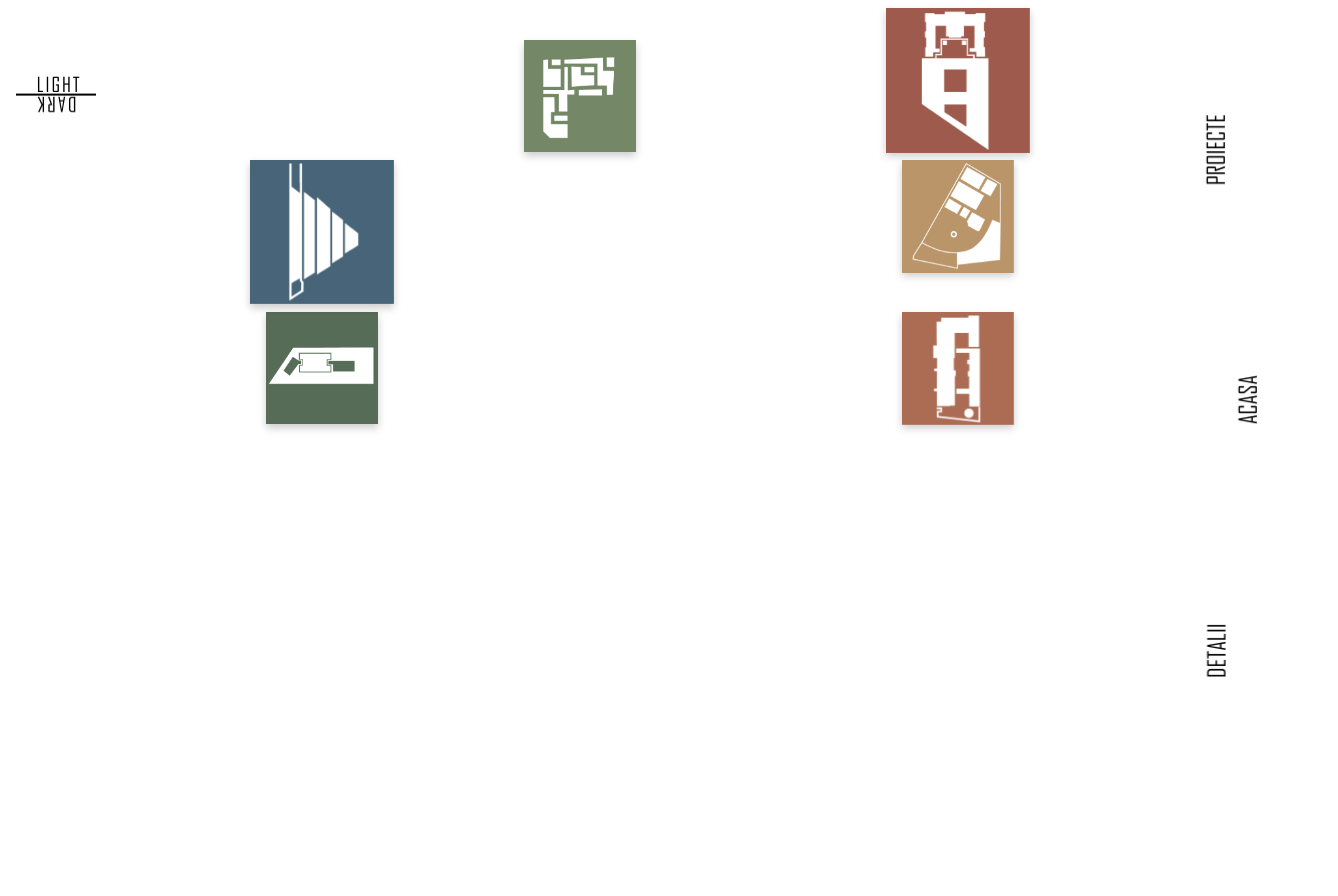
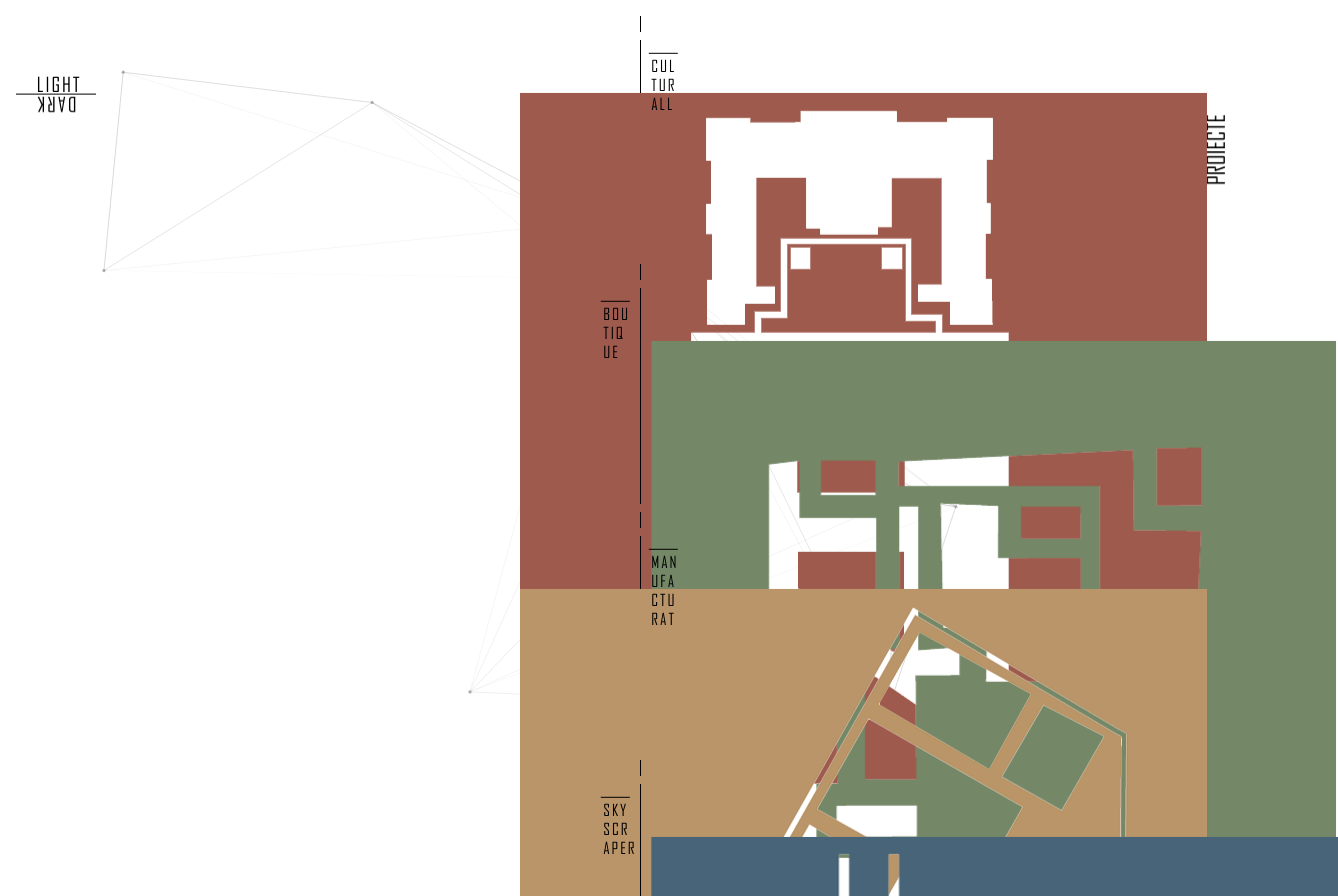
Before and after one commit to ITSchool-Web-Heroines/Proiect-Final, a Next.js app: page /projects in a window 1280 px wide. Shown: the top 896 px of the page, 1338 px wide, since content can reach past the window. Before the commit the page ends 800 px from the top, so only its background shows below. Built offline with nearby package versions, Linux system fonts and the light colour scheme.

Commit message:
ChangeThemeProjects.AddNewComponents.

```diff
--- a/components/CustomParticles/CustomParticles.module.scss
+++ b/components/CustomParticles/CustomParticles.module.scss
@@ -1,5 +1,5 @@
 .particles {
-  opacity: 0.3;
+  opacity: 0.4;
   z-index: -10;
   transition: none;
 }
--- a/components/FlipCard/FlipCard.js
+++ /dev/null
@@ -1,37 +0,0 @@
-import React, { useState } from "react";
-
-import Image from "next/future/image";
-import NavLink from "../NavLink";
-
-import styles from "./FlipCard.module.scss";
-
-export default function FlipCard(props) {
-  const [isFlipped, setIsFlipped] = useState(false);
-  const { name } = props;
-  function flip() {
-    setIsFlipped(!isFlipped);
-  }
-  return (
-    <div className={styles.container} onClick={flip}>
-      <div
-        className={`${styles.card} ${styles[name]} ${
-          isFlipped ? styles.isFlipped : ""
-        }`}
-      >
-        <Image
-          className={`${styles.card_front} ${styles.card_face}`}
-          src={props.source}
-          alt="LogoProiect"
-        />
-        <div
-          className={`${styles.card_back} ${styles.card_face}`}
-          style={props.styles}
-        >
-          <NavLink href={`${props.page}`} className={styles.navlink}>
-            {name}
-          </NavLink>
-        </div>
-      </div>
-    </div>
-  );
-}
--- a/components/FlipCard/FlipCard.module.scss
+++ /dev/null
@@ -1,48 +0,0 @@
-@use "../../styles/mixins.scss" as *;
-
-.container {
-  perspective: 100rem;
-}
-.card {
-  width: 7rem;
-  height: 7rem;
-  display: block;
-  cursor: pointer;
-  transform-style: preserve-3d;
-  perspective-origin: left;
-  transform-origin: center;
-  transition: transform 1s;
-  box-shadow: 0 4px 8px 0 rgba(0, 0, 0, 0.2);
-  &.culturall,
-  &.skyscraper {
-    width: 9rem;
-    height: 9rem;
-  }
-}
-.card.isFlipped {
-  perspective-origin: right;
-  transform: rotateY(180deg);
-}
-.card:focus,
-.card:focus-within {
-  transform: translateX(-100%) rotateY(-180deg);
-}
-.card_face {
-  position: absolute;
-  width: 100%;
-  height: 100%;
-  text-align: center;
-  backface-visibility: hidden;
-}
-
-.card_back {
-  display: flex;
-  align-items: center;
-  justify-content: center;
-  transform: rotateY(180deg);
-  a {
-    @include font-details(var(--background), "ag-regular", 1.3rem);
-    text-transform: uppercase;
-    text-decoration: none;
-  }
-}
--- /dev/null
+++ b/components/LeftProject/LeftProject.js
@@ -0,0 +1,26 @@
+import React from "react";
+import Image from "next/future/image";
+
+import styles from "./LeftProject.module.scss";
+
+function LeftProject(props) {
+  return (
+    <section className={styles.left_project}>
+      <div className={styles.culturall}>
+        <Image className={styles.logo} src={props.source} alt="LogoProiect" />
+        <div className={styles.subtitle}>
+          <p>{props.subtitle}</p>
+          <p>{props.text}</p>
+        </div>
+      </div>
+      <div className={styles.title}>
+        <p>{props.title_one}</p>
+        <p>{props.title_two}</p>
+        <p>{props.title_three}</p>
+        {props.title_four && <p>{props.title_four}</p>}
+      </div>
+    </section>
+  );
+}
+
+export default LeftProject;
--- /dev/null
+++ b/components/LeftProject/LeftProject.module.scss
@@ -0,0 +1,64 @@
+@use "../../styles/mixins.scss" as *;
+
+.left_project {
+  height: 15rem;
+  width: 15rem;
+  > * {
+    position: absolute;
+  }
+  &::before {
+    content: "";
+    position: absolute;
+    width: 0.09rem;
+    transform: translate(7.5rem, 0rem);
+    height: 1rem;
+    background-color: var(--text-color);
+  }
+  &::after {
+    content: "";
+    position: absolute;
+    transform: translate(7.5rem, 1.5rem);
+    width: 0.05rem;
+    height: 13.5rem;
+    background-color: var(--text-color);
+  }
+  .title {
+    width: 7rem;
+    transform: translate(5.2rem, 2.5rem);
+    @include font-details(var(--text-color), "ag-regular", 1rem);
+    text-transform: uppercase;
+    letter-spacing: 2px;
+    &::before {
+      content: "";
+      position: absolute;
+      width: 1.8rem;
+      transform: translate(-0.15rem, -0.2rem);
+      height: 0.08rem;
+      background-color: var(--text-color);
+    }
+  }
+  .culturall {
+    @include font-details(var(--text-color), "ag-regular", 0.7rem);
+    text-transform: uppercase;
+    transform: translate(8.2rem, 4.8rem);
+    display: grid;
+    gap: 0.5rem;
+    .logo {
+      height: 7rem;
+      width: 7rem;
+    }
+    .subtitle {
+      display: grid;
+      justify-items: start;
+      gap: 0.3rem;
+      &::before {
+        content: "";
+        position: absolute;
+        width: 7rem;
+        transform: translateY(0.9rem);
+        height: 0.08rem;
+        background-color: var(--text-color);
+      }
+    }
+  }
+}
--- a/components/NavBar/NavBar.module.scss
+++ b/components/NavBar/NavBar.module.scss
@@ -3,14 +3,14 @@
 // MENU
 .menu {
   background-color: var(--background);
-  margin: auto;
   display: grid;
   z-index: 5;
   justify-items: center;
+  inset-block-start: 1rem;
+  inset-block-end: 1rem;
   grid-template-columns: 1fr 1fr 1fr;
   grid-template-rows: 1fr 1fr;
   padding: 0.5rem;
-  width: 95vw;
   a {
     @include font-details(var(--text-color), "ag-regular", 1.25rem);
     text-transform: uppercase;
@@ -31,7 +31,7 @@
     transform: translateY(1.8rem);
     background-color: var(--text-color);
     width: 95vw;
-    height: 0.15rem;
+    height: 0.08rem;
     animation: hor-menu-ani 2s;
   }
 }
@@ -57,7 +57,7 @@
       transform: translateY(0rem);
       background-color: var(--text-color);
       height: 95vh;
-      width: 0.15rem;
+      width: 0.08rem;
       animation: ver-menu-ani 2s;
     }
     a {
--- /dev/null
+++ b/components/RightProject/RightProject.js
@@ -0,0 +1,26 @@
+import React from "react";
+import Image from "next/future/image";
+
+import styles from "./RightProject.module.scss";
+
+function RightProject(props) {
+  return (
+    <section className={styles.right_project}>
+      <div className={styles.culturall}>
+        <Image className={styles.logo} src={props.source} alt="LogoProiect" />
+        <div className={styles.subtitle}>
+          <p>{props.subtitle}</p>
+          <p>{props.text}</p>
+        </div>
+      </div>
+      <div className={styles.title}>
+        <p>{props.title_one}</p>
+        <p>{props.title_two}</p>
+        <p>{props.title_three}</p>
+        {props.title_four && <p>{props.title_four}</p>}
+      </div>
+    </section>
+  );
+}
+
+export default RightProject;
--- /dev/null
+++ b/components/RightProject/RightProject.module.scss
@@ -0,0 +1,64 @@
+@use "../../styles/mixins.scss" as *;
+
+.right_project {
+  height: 15rem;
+  width: 15rem;
+  > * {
+    position: absolute;
+  }
+  &::before {
+    content: "";
+    position: absolute;
+    width: 0.09rem;
+    transform: translate(7.5rem, 0rem);
+    height: 1rem;
+    background-color: var(--text-color);
+  }
+  &::after {
+    content: "";
+    position: absolute;
+    width: 0.01rem;
+    transform: translate(7.5rem, 1.5rem);
+    height: 13.5rem;
+    background-color: var(--text-color);
+  }
+  .title {
+    width: 7rem;
+    transform: translate(8.2rem, 2.5rem);
+    @include font-details(var(--text-color), "ag-regular", 1rem);
+    text-transform: uppercase;
+    letter-spacing: 2px;
+    &::before {
+      content: "";
+      position: absolute;
+      width: 1.8rem;
+      transform: translate(-0.15rem, -0.2rem);
+      height: 0.08rem;
+      background-color: var(--text-color);
+    }
+  }
+  .culturall {
+    @include font-details(var(--text-color), "ag-regular", 0.7rem);
+    text-transform: uppercase;
+    transform: translate(0rem, 4.8rem);
+    display: grid;
+    gap: 0.5rem;
+    .logo {
+      height: 7rem;
+      width: 7rem;
+    }
+    .subtitle {
+      display: grid;
+      justify-items: end;
+      gap: 0.3rem;
+      &::before {
+        content: "";
+        position: absolute;
+        width: 7rem;
+        transform: translateY(0.9rem);
+        height: 0.08rem;
+        background-color: var(--text-color);
+      }
+    }
+  }
+}
--- a/components/ThemeButton/ThemeButton.module.scss
+++ b/components/ThemeButton/ThemeButton.module.scss
@@ -4,13 +4,12 @@
   position: absolute;
   width: 5rem;
   height: 5rem;
-  @include fade-in();
   cursor: pointer;
   &::before {
     content: "";
     position: absolute;
     width: 5rem;
-    height: 0.1rem;
+    height: 0.08rem;
     transform-origin: center;
     transform: translate(0rem, 2.35rem);
   }
@@ -28,13 +27,11 @@
     transform: translate(0.2rem, 1rem);
     backface-visibility: hidden;
     will-change: transform;
-    perspective: 1000px;
   }
   .dark {
     transform: translate(0rem, 2.3rem) rotate(180deg);
     backface-visibility: hidden;
     will-change: transform;
-    perspective: 1000px;
   }
 }
 
@@ -54,6 +51,6 @@
 }
 @media (max-width: 400px) {
   .button {
-    transform: scale(0.8);
+    transform: scale(0.7);
   }
 }
--- a/context/theme.js
+++ b/context/theme.js
@@ -1,5 +1,5 @@
 import React from "react";
-import { createContext, useContext, useState } from "react";
+import { createContext, useState } from "react";
 
 export const ThemeContext = createContext({
   isDark: false,
--- a/pages/projects/index.js
+++ b/pages/projects/index.js
@@ -9,8 +9,8 @@ import styles from "./projects.module.scss";
 
 // COMPONENTS
 import NavBar from "../../components/NavBar/NavBar";
-import FlipCard from "../../components/FlipCard/FlipCard";
 import ThemeButton from "../../components/ThemeButton/ThemeButton";
+import CustomParticles from "../../components/CustomParticles/CustomParticles";
 
 // IMAGES
 import boutique from "../../images/projects/boutique/boutique.png";
@@ -19,6 +19,8 @@ import industrial from "../../images/projects/industrial/industrial.png";
 import landmark from "../../images/projects/landmark/landmark.png";
 import manufacturat from "../../images/projects/manufacturat/manufacturat.png";
 import skyscraper from "../../images/projects/skyscraper/skyscraper.png";
+import RightProject from "../../components/RightProject/RightProject";
+import LeftProject from "../../components/LeftProject/LeftProject";
 
 // STYLES
 const projects = {
@@ -40,55 +42,57 @@ function MyProjectsPage() {
         handleClick={theme.setTheme}
       />
       <main className={styles.projects_box}>
-        <div className={styles.culturall}>
-          <FlipCard
-            name={"culturall"}
+        <RightProject
           source={culturall}
-            styles={{ backgroundColor: "#9e5a4c" }}
-            page={"about"}
+          subtitle={"CENTRU CULTURAL PENTRU TOTI"}
+          text={"VI - 2021"}
+          title_one={"cul"}
+          title_two={"tur"}
+          title_three={"all"}
         />
-        </div>
-        <div className={styles.boutique}>
-          <FlipCard
-            name={"boutique"}
+        <LeftProject
           source={boutique}
-            styles={{ backgroundColor: "#748867" }}
-            page={"about"}
+          subtitle={"BOUTIQUE HOTEL"}
+          text={"VI - 2021"}
+          title_one={"bou"}
+          title_two={"tiq"}
+          title_three={"ue"}
         />
-        </div>
-        <div className={styles.manufacturat}>
-          <FlipCard
-            name={"manufacturat"}
+        <RightProject
           source={manufacturat}
-            styles={{ backgroundColor: "#ba9569" }}
-            page={"about"}
+          subtitle={"ATELIER DE CREATIE - EXPOZITIE"}
+          text={"V - 2019"}
+          title_one={"man"}
+          title_two={"ufa"}
+          title_three={"ctu"}
+          title_four={"rat"}
         />
-        </div>
-        <div className={styles.landmark}>
-          <FlipCard
-            name={"landmark"}
+        <LeftProject
+          source={skyscraper}
+          subtitle={"CLADIRE DE BIROURI"}
+          text={"IV - 2020"}
+          title_one={"SKY"}
+          title_two={"SCR"}
+          title_three={"APER"}
+        />
+        <RightProject
+          source={industrial}
+          subtitle={"REVITALIZARE UZINA ELECTRICA"}
+          text={"IV - 2019"}
+          title_one={"ind"}
+          title_two={"ust"}
+          title_three={"rial"}
+        />
+        <LeftProject
           source={landmark}
-            styles={{ backgroundColor: "#566c57" }}
-            page={"about"}
+          subtitle={"HOTEL URBAN ****"}
+          text={"IV - 2020"}
+          title_one={"LAN"}
+          title_two={"DMA"}
+          title_three={"rk"}
         />
-        </div>
-        <div className={styles.skyscraper}>
-          <FlipCard
-            name={"skyscraper"}
-            source={skyscraper}
-            styles={{ backgroundColor: "#486478" }}
-            page={"about"}
-          />
-        </div>
-        <div className={styles.industrial}>
-          <FlipCard
-            name={"industrial"}
-            source={industrial}
-            styles={{ backgroundColor: "#ac6c53" }}
-            page={"about"}
-          />
-        </div>
       </main>
+      <CustomParticles color={theme.isDark ? "#fff" : "#000"} />
     </div>
   );
 }
--- a/pages/projects/projects.module.scss
+++ b/pages/projects/projects.module.scss
@@ -1,22 +1,12 @@
 @use "../../styles/mixins.scss" as *;
 
 .projects_box {
-  padding: 0.5rem;
+  padding: 1rem;
   background-color: var(--background);
   display: grid;
-  grid-template-columns: 1fr 1fr;
+  row-gap: 0.5rem;
   justify-items: center;
-  gap: 0.5rem;
+  * {
+    z-index: 10;
+  }
 }
-.culturall {
-  grid-row: 1/2;
-  grid-column: 2/3;
-}
-.boutique {
-  justify-self: end;
-  align-self: end;
-}
-.skyscraper {
-  grid-row: 2/3;
-  grid-column: 1/2;
-}
```
Lines whose indentation alone changed are shown as unchanged.
